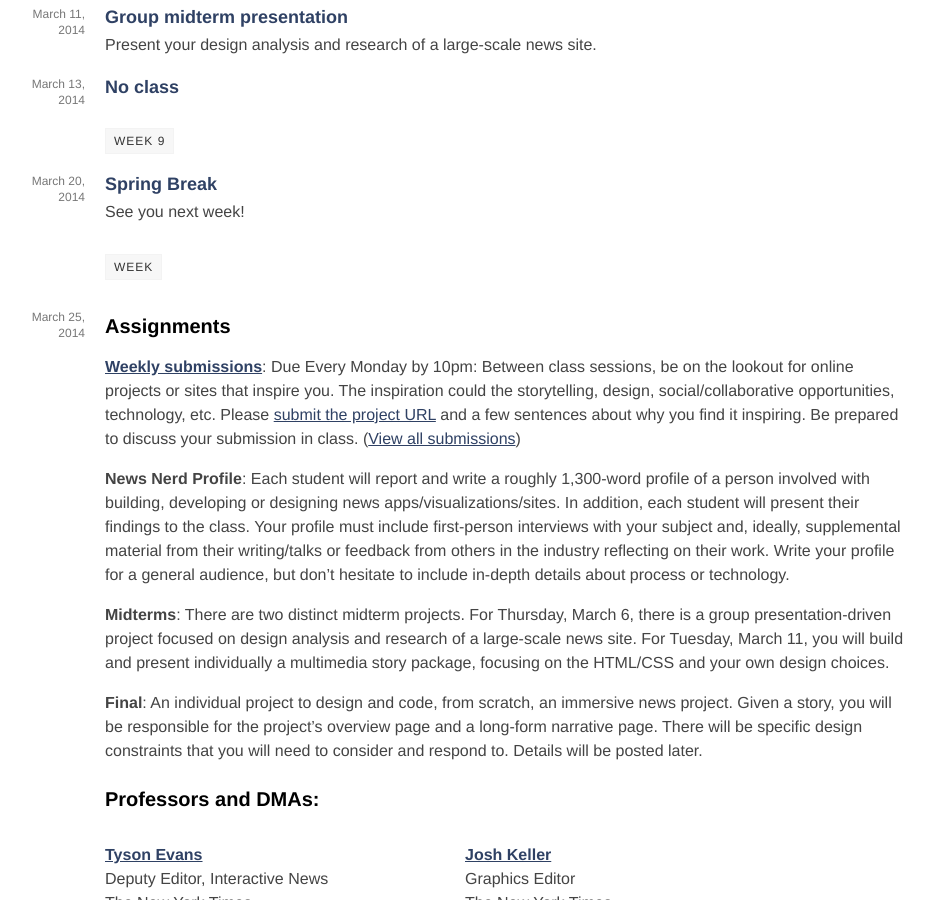
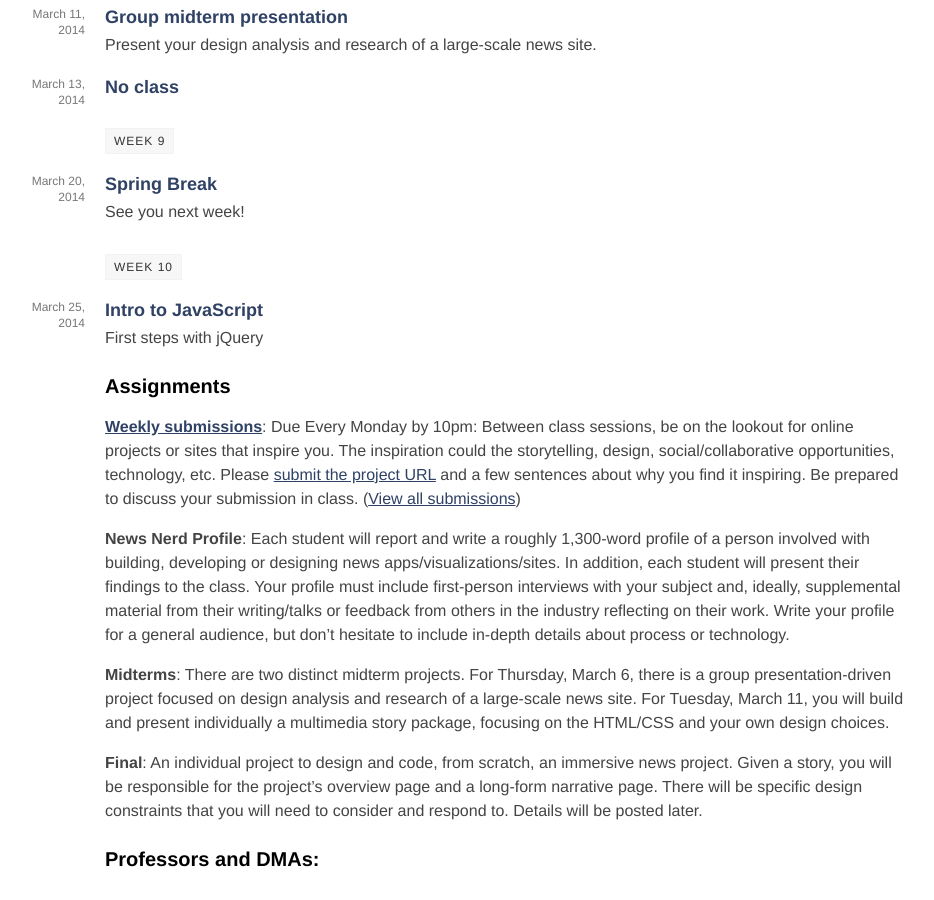
Before and after one commit to tysone/2014-columbia, a Jekyll site: the page built from index.html, in a window 1280 px wide and 900 px high, scrolled down 1778 px. Shown: the whole window, without its empty margins (175-1109 px from the left). Built offline with Jekyll 4.4.1, drawn with Linux system fonts in a browser that asks for light colours.

Commit message:
fix syntax

```diff
--- a/_posts/2014-03-25-class-17.md
+++ b/_posts/2014-03-25-class-17.md
@@ -2,12 +2,10 @@
 layout: class
 title: Intro to JavaScript
 week: 10
-summary: JavaScript! (Guest: Nancy Donaldson)
+summary: First steps with jQuery
 ---
 
-
 * Guest speaker: Nancy Donaldson, The New York Times
-
 
 **Assignments**
 
```
